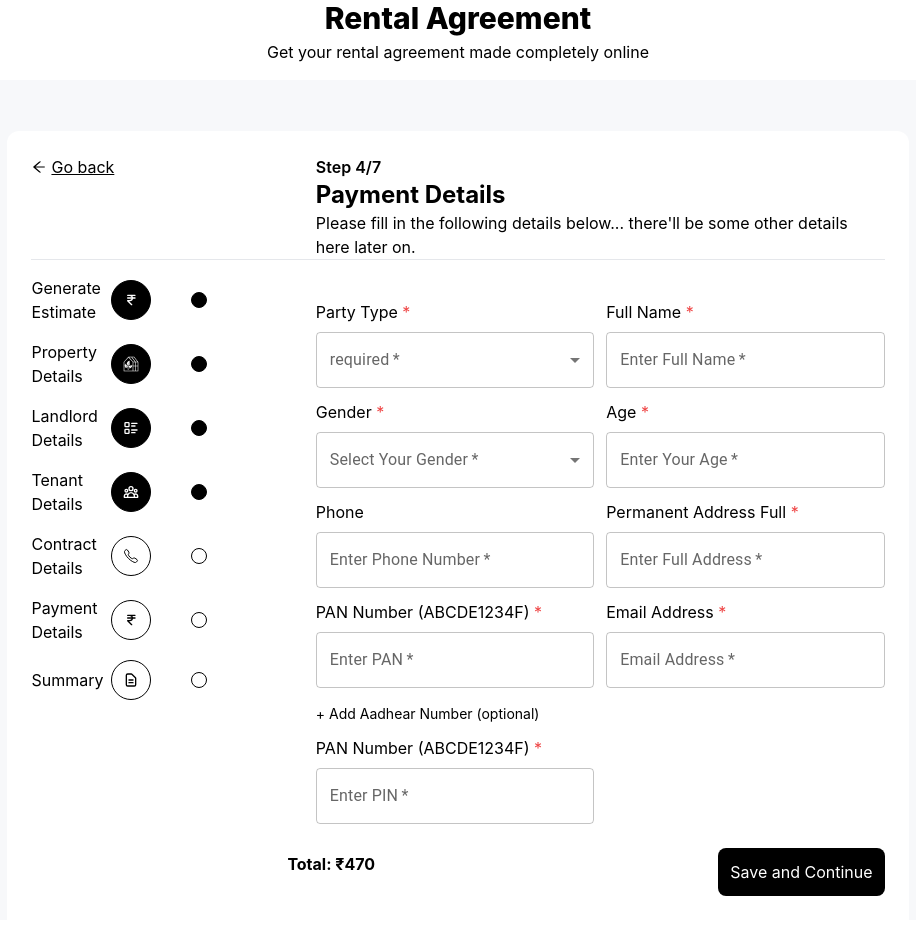
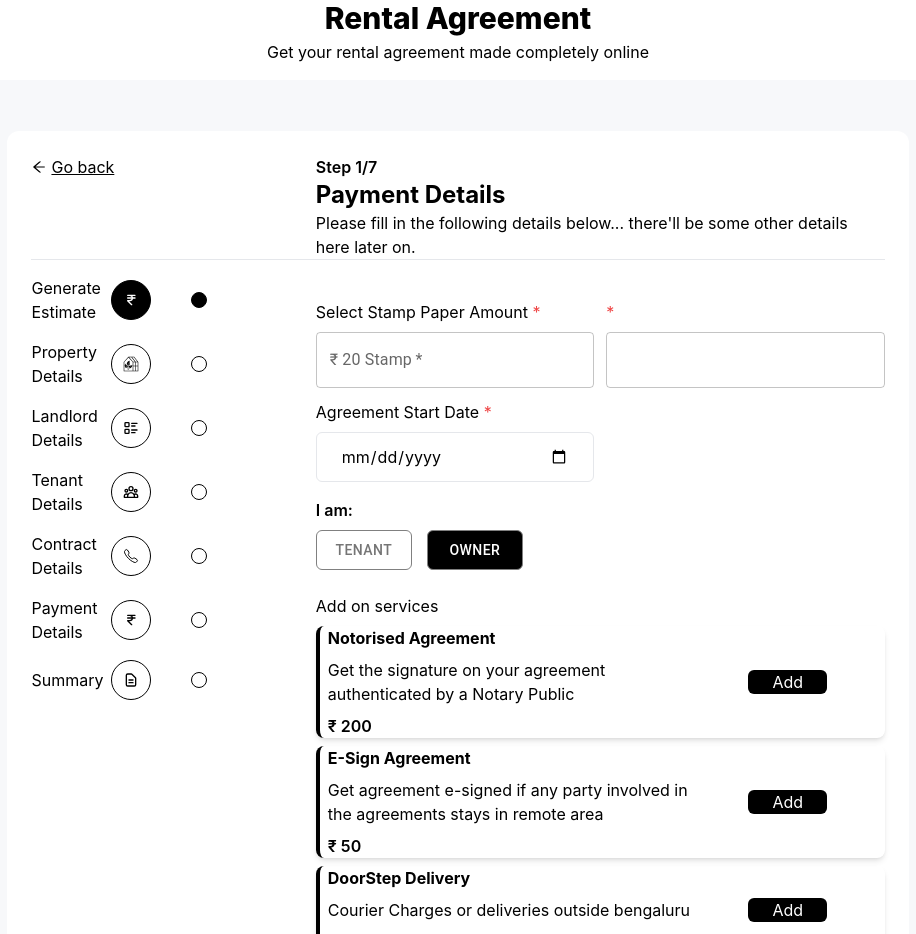
Before and after one commit to V-Blaze/web-ui, a React (Create React App) app: page / in a window 1280 px wide. Shown: the top 934 px of the page, without its empty margins (182-1098 px from the left). Built offline with nearby package versions, Linux system fonts and the light colour scheme.

Commit message:
Add form layout and functionality to the General Estimate component

```diff
--- a/src/components/FormComponent/GenerateEstimate.js
+++ b/src/components/FormComponent/GenerateEstimate.js
@@ -1,10 +1,207 @@
-import React from 'react'
+import React, {useState} from 'react';
+import { TextField, ToggleButton, ToggleButtonGroup } from '@mui/material';
 
-const GenerateEstimate = ({handleSubmit}) => {
+const GenerateEstimate = ({setFormInformations, formInformations, handleSubmit}) => {
+  const [pType, setPType] = useState('owner');
+
+  const handlePartyType = (e, newParty) => {
+    setPType(newParty);
+
+    setFormInformations({
+      ...formInformations,
+      generalEstimate: {
+        ...formInformations.generalEstimate,
+        partyType: e.target.value
+      }
+    })
+  };
+
   return (
-    <div className="flex justify-center items-center">
-      <h2 className=" text-3xl">Generate Estimate</h2>
-      <form id={1} onSubmit={ (e) => handleSubmit(e)} className="flex flex-col gap-4"></form>
+<div className="mt-8 flex flex-col items-center lg:items-start">
+      <div className=" my-2 w-full">
+        <form id={1} onSubmit={ (e) => handleSubmit(e)} className="flex flex-col gap-4 w-full  px-10 lg:px-0">
+          <div className="grid grid-cols-1 lg:grid-cols-2 gap-3 w-full">
+            <div className="flex flex-col gap-2">
+              <span>Select Stamp Paper Amount <span className=" text-red-500">*</span></span>
+              <TextField
+                  required
+                  id="outlined-required"
+                  label="₹ 20 Stamp"
+                  value={formInformations.generalEstimate.stampPaperAmount}
+                  onChange={(e) => setFormInformations({
+                    ...formInformations,
+                    generalEstimate: {
+                      ...formInformations.generalEstimate,
+                      stampPaperAmount: e.target.value
+                    }
+                  })}
+                />
+            </div>
+            <div className="flex flex-col gap-2">
+              <span><span className=" text-red-500">*</span></span>
+              <TextField
+                  required
+                  id="outlined-required"
+                  // label="Required"
+                  value={formInformations.generalEstimate.stampPaperAmount}
+                  onChange={(e) => setFormInformations({
+                    ...formInformations,
+                    generalEstimate: {
+                      ...formInformations.generalEstimate,
+                      stampPaperAmount: e.target.value
+                    }
+                  })}
+                />
+            </div>
+            <div className="flex flex-col gap-2">
+              <span>Agreement Start Date <span className=" text-red-500">*</span></span>
+                <input type="date" id="start" name="trip-start" required
+                  value={formInformations.generalEstimate.agreementStartDate}
+                  min="2018-01-01" max="2027-12-31"
+                  className="border h-[1.4em] p-6 rounded-md"
+                  onChange={(e) => setFormInformations({
+                    ...formInformations,
+                    generalEstimate: {
+                      ...formInformations.generalEstimate,
+                      agreementStartDate: e.target.value
+                    }
+                  })}
+                />
+            </div>
+          </div>
+          <div>
+            <div className="flex flex-col gap-2 font-semibold">
+              <span>I am:</span>
+              <div className='flex gap-2 lg:gap-4'>
+                <ToggleButtonGroup
+                      required
+                      value={pType}
+                      exclusive
+                      onChange={handlePartyType}
+                      aria-label="floor Number"
+                      className=" flex flex-wrap gap-2 lg:gap-4"
+                    >
+                      <ToggleButton required value={'tenant'} aria-label="Tenant" className={pType === 'tenant' ? 'floor-btn-active' : 'floor-btn'}>Tenant</ToggleButton>
+                      <ToggleButton value={'owner'} aria-label="Owner" className={pType === 'owner' ? 'floor-btn-active' : 'floor-btn'}>Owner</ToggleButton>
+                </ToggleButtonGroup>
+              </div>
+            </div>
+            <div className="flex flex-col gap-2 mt-6">
+              <span>Add on services</span>
+              <div className="shadow-md grid grid-cols-1 md:grid-cols-3 gap-2 px-2 justify-between border-l-4 border-black rounded-lg">
+                <div className=" col-span-2 flex flex-col gap-2">
+                  <span className=" font-bold">Notorised Agreement</span>
+                  <p>Get the signature on your agreement authenticated by a Notary Public</p>
+                  <span className=" font-semibold">₹ 200</span>
+                </div>
+                <div className="flex justify-center items-center">
+                  <button
+                    type="button"
+                    className="bg-black text-white px-6 rounded-md"
+                    onClick={(e) => setFormInformations({
+                      ...formInformations,
+                      generalEstimate: {
+                        ...formInformations.generalEstimate,
+                        notorisedAgreement: !formInformations.generalEstimate.notorisedAgreement,
+                      }
+                    })}
+                  >
+                    {formInformations.generalEstimate.notorisedAgreement ? 'Remove' : 'Add'}
+                  </button>
+                </div>
+              </div>
+              <div className="shadow-md grid grid-cols-1 md:grid-cols-3 gap-2 px-2 justify-between border-l-4 border-black rounded-lg">
+                <div className=" col-span-2 flex flex-col gap-2">
+                  <span className=" font-bold">E-Sign Agreement</span>
+                  <p>Get agreement e-signed if any party involved in the agreements stays in remote area</p>
+                  <span className=" font-semibold">₹ 50</span>
+                </div>
+                <div className="flex justify-center items-center">
+                  {formInformations.generalEstimate.E_signAgreement === 0 ? (
+                    <button
+                      type="button"
+                      className="bg-black text-white px-6 rounded-md"
+                      onClick={(e) => setFormInformations({
+                        ...formInformations,
+                        generalEstimate: {
+                          ...formInformations.generalEstimate,
+                          E_signAgreement: 1,
+                        }
+                      })}
+                    >
+                      Add
+                    </button>
+                  ) : (
+                    <div className="flex w-fit gap-1 justify-center items-center border px-2 rounded-md">
+                      <button
+                        type="button"
+                        id='dec'
+                        onClick={(e) => setFormInformations({
+                          ...formInformations,
+                          generalEstimate: {
+                            ...formInformations.generalEstimate,
+                            E_signAgreement: formInformations.generalEstimate.E_signAgreement + 1
+                          }
+                        })}
+                      >
+                        +
+                      </button>
+                      <input
+                        type="text"
+                        // value={Esign}
+                        value={formInformations.generalEstimate.E_signAgreement}
+                        onChange={(e) => setFormInformations({
+                          ...formInformations,
+                          generalEstimate: {
+                            ...formInformations.generalEstimate,
+                            E_signAgreement: e.target.value
+                          }
+                        })}
+                        className=" w-8 text-center font-semibold"
+                      />
+                      <button
+                        type="button"
+                        id='dec'
+                        onClick={(e) => setFormInformations({
+                          ...formInformations,
+                          generalEstimate: {
+                            ...formInformations.generalEstimate,
+                            E_signAgreement: formInformations.generalEstimate.E_signAgreement - 1
+                          }
+                        })}
+                      >
+                        -
+                      </button>
+                    </div>
+                  )}
+                </div>
+              </div>
+              <div className="shadow-md grid grid-cols-1 md:grid-cols-3 gap-2 px-2 justify-between border-l-4 border-black rounded-lg">
+                <div className=" col-span-2 flex flex-col gap-2">
+                  <span className=" font-bold">DoorStep Delivery</span>
+                  <p>Courier Charges or deliveries outside bengaluru</p>
+                  <span className=" font-semibold">₹ 50</span>
+                </div>
+                <div className="flex justify-center items-center">
+                  <button
+                    type="button"
+                    className="bg-black text-white px-6 rounded-md"
+                    onClick={(e) => setFormInformations({
+                      ...formInformations,
+                      generalEstimate: {
+                        ...formInformations.generalEstimate,
+                        doorStepDelivery: !formInformations.generalEstimate.doorStepDelivery,
+                      }
+                    })}
+                  >
+                    {formInformations.generalEstimate.doorStepDelivery ? 'Remove' : 'Add'}
+                  </button>
+                </div>
+              </div>
+            </div>
+          </div>
+        </form>
+      </div>
     </div>
   )
 }
--- a/src/index.css
+++ b/src/index.css
@@ -15,3 +15,8 @@ code {
   font-family: source-code-pro, Menlo, Monaco, Consolas, 'Courier New',
     monospace;
 }
+
+input[type="date"]::-webkit-calendar-picker-indicator {
+  cursor: pointer;
+  /* filter: invert(0.8); */
+}
--- a/src/pages/RentalAgreement.js
+++ b/src/pages/RentalAgreement.js
@@ -8,9 +8,17 @@ import { HiOutlineUserGroup, HiOutlineDocumentText } from "react-icons/hi";
 import {IoCallOutline} from "react-icons/io5";
 
 const RentalAgreement = () => {
-  const [step, setstep] = useState(4);
+  const [step, setstep] = useState(1);
   const [currentForm, setCurrentForm] = useState('Payment Details');
   const [formInformations, setFormInformations] = useState({
+    generalEstimate: {
+      stampPaperAmount: '',
+      agreementStartDate: '',
+      partyType: 'owner',
+      notorisedAgreement: false,
+      E_signAgreement: 0,
+      doorStepDelivery: false,
+    },
     contractDetails: '',
     landlordDetails: '',
     paymentMode: '',
```
